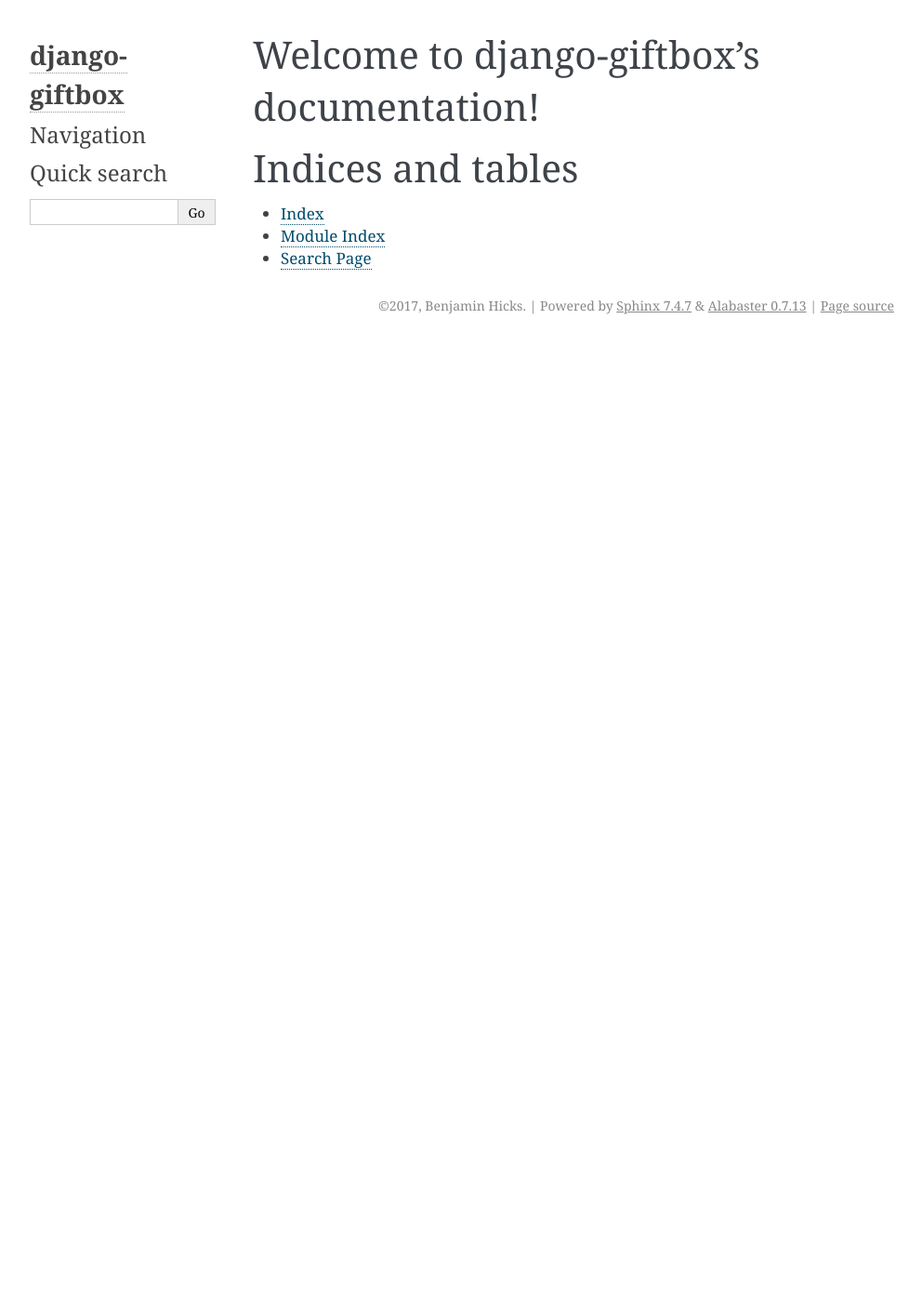
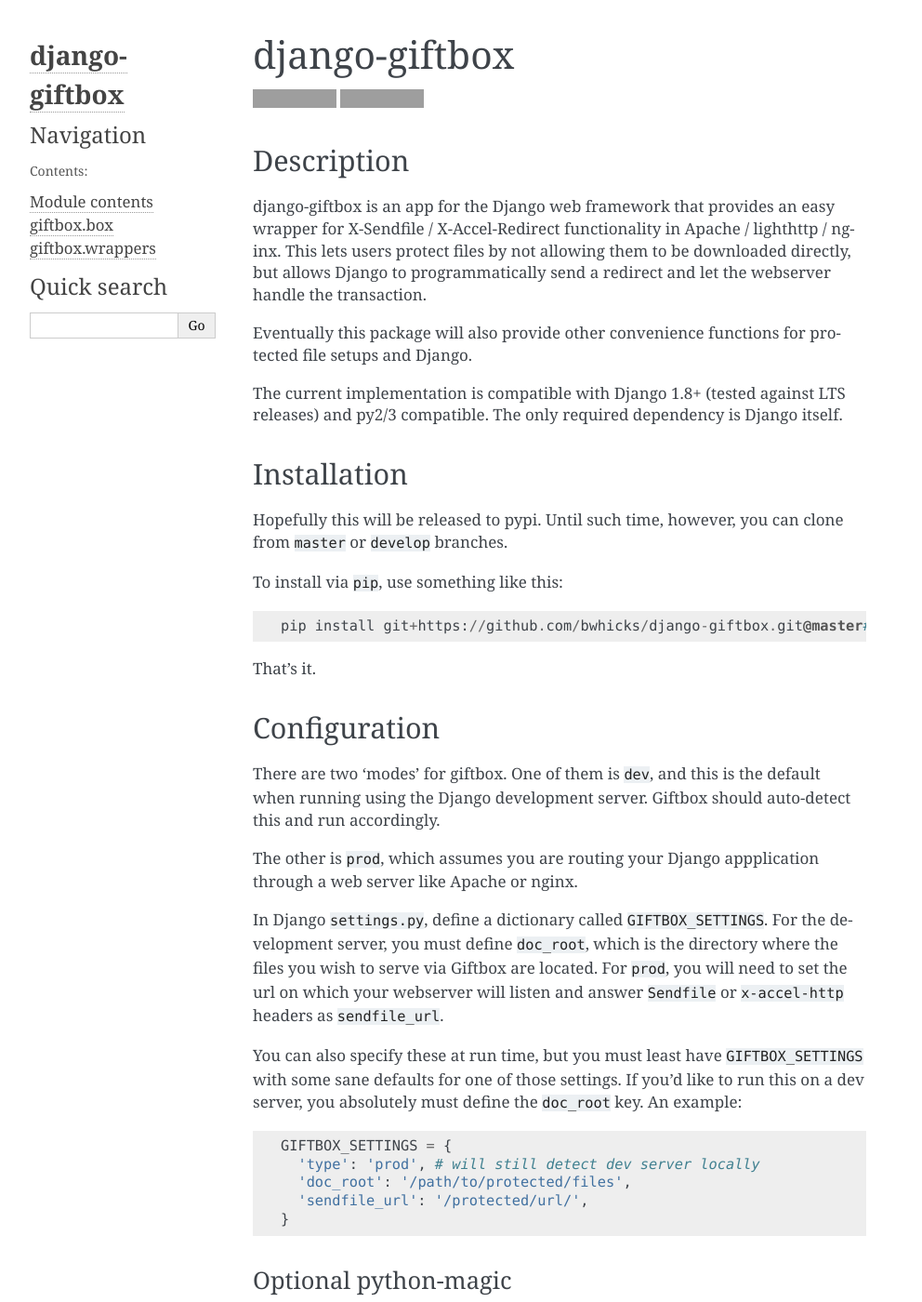
Before and after one commit to bwhicks/django-giftbox, a Sphinx documentation site: the page built from sphinx/index.rst, in a window 1280 px wide and 1400 px high. Shown: the whole window at 93% size, without its empty margins (148-1140 px from the left). Built offline with Sphinx 7.4.7, drawn with Linux system fonts in a browser that asks for light colours; some of the changed text lies outside the part shown; grey boxes are pictures that could not be loaded.

Commit message:
Tidy documentation (google style docstrings) Also bump ver number to 0.5

```diff
--- a/sphinx/conf.py
+++ b/sphinx/conf.py
@@ -22,7 +22,7 @@
 import django
 sys.path.insert(0, os.path.abspath('..'))
 
-os.environ['DJANGO_SETTINGS_MODULE'] = 'giftbox.settings'
+os.environ['DJANGO_SETTINGS_MODULE'] = 'giftbox.testsettings'
 django.setup()
 
 from giftbox import __version__
@@ -40,7 +40,10 @@
     'sphinx.ext.intersphinx',
     'sphinx.ext.todo',
     'sphinx.ext.viewcode',
-    'sphinx.ext.githubpages']
+    'sphinx.ext.githubpages',
+    'sphinx.ext.napoleon',]
+
+napoleon_google_docstring = True
 
 # Add any paths that contain templates here, relative to this directory.
 templates_path = ['_templates']
@@ -181,4 +184,7 @@
 
 
 # Example configuration for intersphinx: refer to the Python standard library.
-intersphinx_mapping = {'https://docs.python.org/': None}
+intersphinx_mapping = {
+    'python': ('https://docs.python.org/3', None),
+    'django': ('https://docs.djangoproject.com/en/dev/', 'https://docs.djangoproject.com/en/dev/_objects/'),
+}
--- /dev/null
+++ b/sphinx/giftbox.rst
@@ -0,0 +1,24 @@
+
+Module contents
+---------------
+
+.. automodule:: giftbox
+    :members:
+    :undoc-members:
+    :show-inheritance:
+
+giftbox\.box
+-------------
+
+.. automodule:: giftbox.box
+    :members:
+    :undoc-members:
+    :show-inheritance:
+
+giftbox\.wrappers
+-----------------
+
+.. automodule:: giftbox.wrappers
+    :members:
+    :undoc-members:
+    :show-inheritance:
--- a/sphinx/index.rst
+++ b/sphinx/index.rst
@@ -3,12 +3,13 @@
    You can adapt this file completely to your liking, but it should at least
    contain the root `toctree` directive.
 
-Welcome to django-giftbox's documentation!
-==========================================
+.. include:: ../README.rst
 
 .. toctree::
-   :maxdepth: 2
+   :maxdepth: 1
    :caption: Contents:
+
+   giftbox
 
 
 
```
